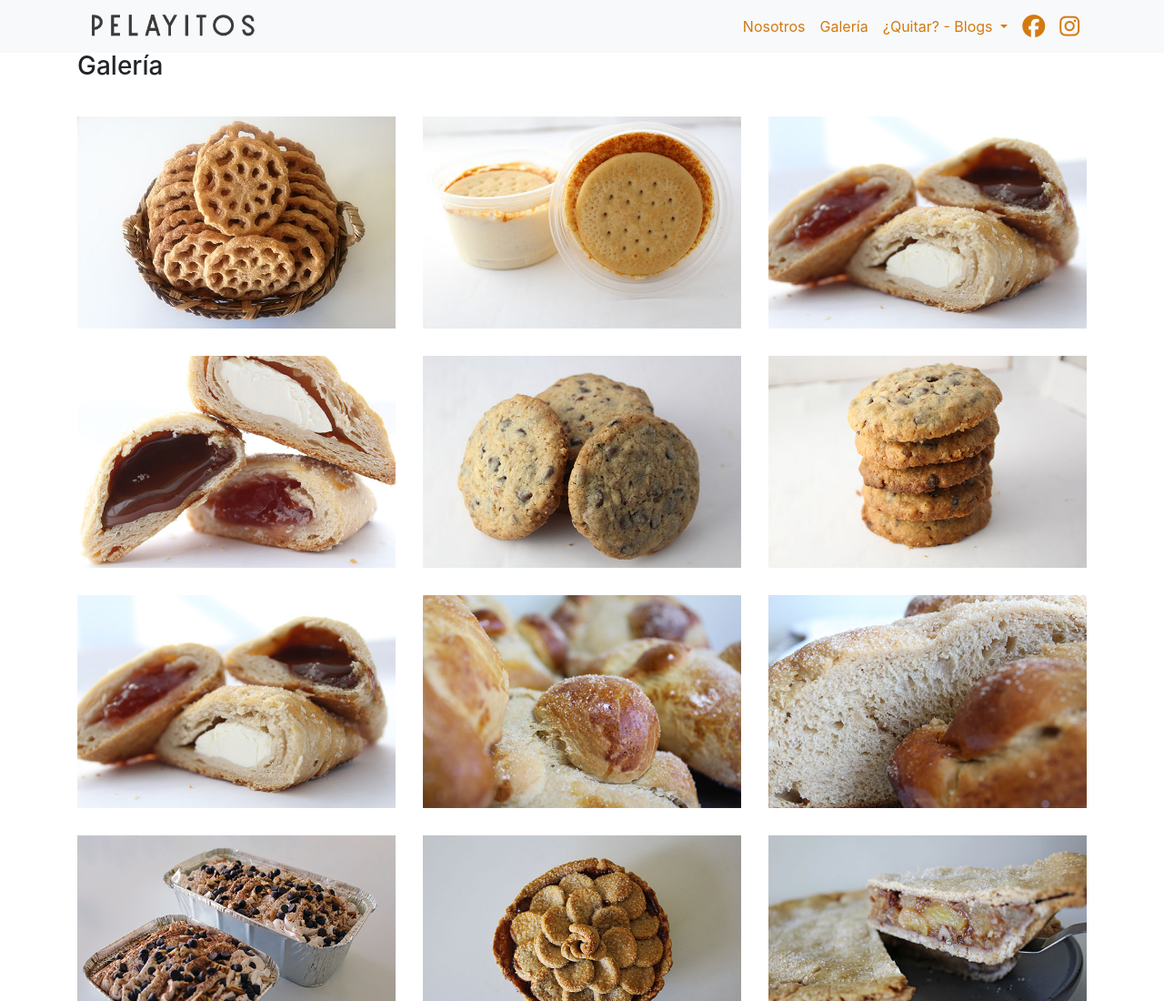
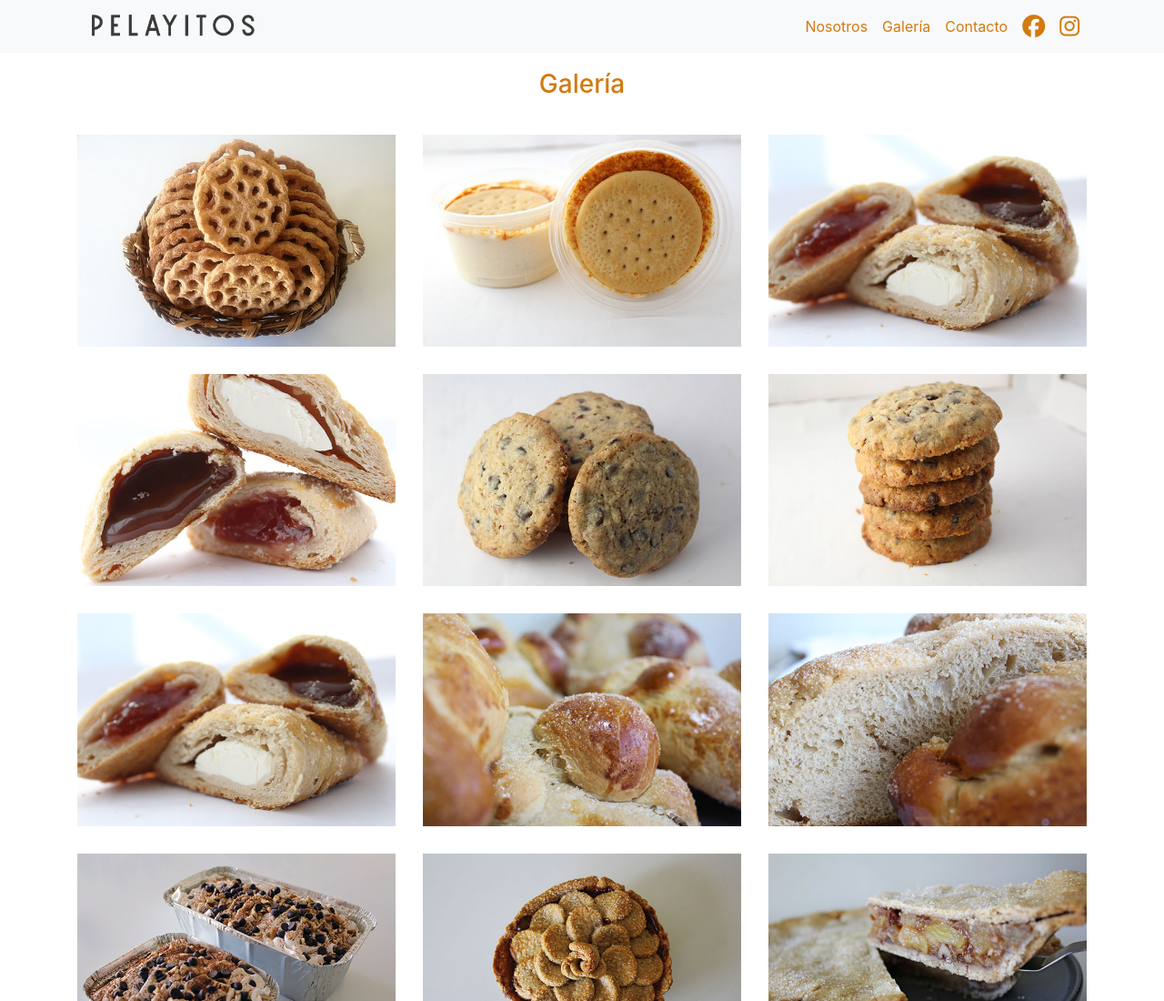
Before and after one commit to RikHart06/pelayitos, a website: page gallery.html in a window 1280 px wide. Shown: the top 1100 px of the page at 91% size. Drawn offline with Linux system fonts and the light colour scheme.

Commit message:
Update
final?

```diff
--- a/css/modern-business.css
+++ b/css/modern-business.css
@@ -48,3 +48,9 @@ body {
 .bg-Pelayitos {
   background-color: #D37A0F !important;
 }
+
+.pelayitosTitle{
+  color: #D37A0F;
+  text-align: center;
+  padding-top: 20px;
+}
--- a/gallery.html
+++ b/gallery.html
@@ -55,7 +55,10 @@
           <li class="nav-item">
             <a class="nav-link" href="gallery.html">Galería</a>
           </li>
-          <li class="nav-item dropdown">
+          <li class="nav-item">
+            <a class="nav-link" href="index.html#contacto">Contacto</a>
+          </li>
+          <!--<li class="nav-item dropdown">
             <a class="nav-link dropdown-toggle" href="#" id="navbarDropdownBlog" data-toggle="dropdown" aria-haspopup="true" aria-expanded="false">
               ¿Quitar? -  Blogs
             </a>
@@ -64,7 +67,7 @@
               <a class="dropdown-item" href="blog-home-2.html">Blog Home 2</a>
               <a class="dropdown-item" href="blog-post.html">Blog Post</a>
             </div>
-          </li>
+          </li>-->
           <li class="nav-item">
             <a class="nav-link fab fa-facebook socialMediaIcons" href="https://www.facebook.com/PelayitosRH" target="_blank"></a>
           </li>
@@ -76,8 +79,8 @@
     </div>
   </nav>
   <!-- Galería empieza -->
-  <div class="container">
-      <h3>Galería</h3>
+    <div class="container">
+      <h3 class="pelayitosTitle">Galería</h3>
       <div class="row templatemo_portfolio">
         <div class="col-md-4 col-sm-12">
           <div class="gallery-item">
```
Also changed, not shown: index.html (+14 -7 lines).
